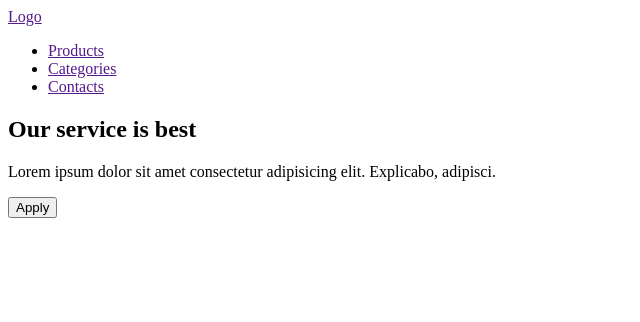
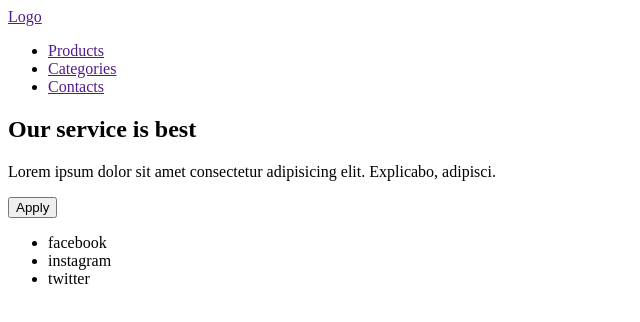
Before and after one commit to Hukker88/landing-page, a plain HTML site: page index.html in a window 1280 px wide. Shown: the whole page, without its empty margins (0-640 px from the left). Drawn offline with Linux system fonts and the light colour scheme.

Commit message:
added footer

```diff
--- a/index.html
+++ b/index.html
@@ -21,11 +21,25 @@
             <div class="container">
                 <div class="hero_wrap">
                     <h1>Our service is best</h1>
-                <p>Lorem ipsum dolor sit amet consectetur adipisicing elit. Explicabo, adipisci.</p>
+                    <p>
+                        Lorem ipsum dolor sit amet consectetur adipisicing elit.
+                        Explicabo, adipisci.
+                    </p>
                     <button>Apply</button>
                 </div>
             </div>
+        </section>
 
-    </section>
+        <footer>
+            <div class="container">
+                <span class="icon">
+                    <ul>
+                        <li>facebook</li>
+                        <li>instagram</li>
+                        <li>twitter</li>
+                    </ul>
+                </span>
+            </div>
+        </footer>
     </body>
 </html>
```
Lines whose indentation alone changed are shown as unchanged.
